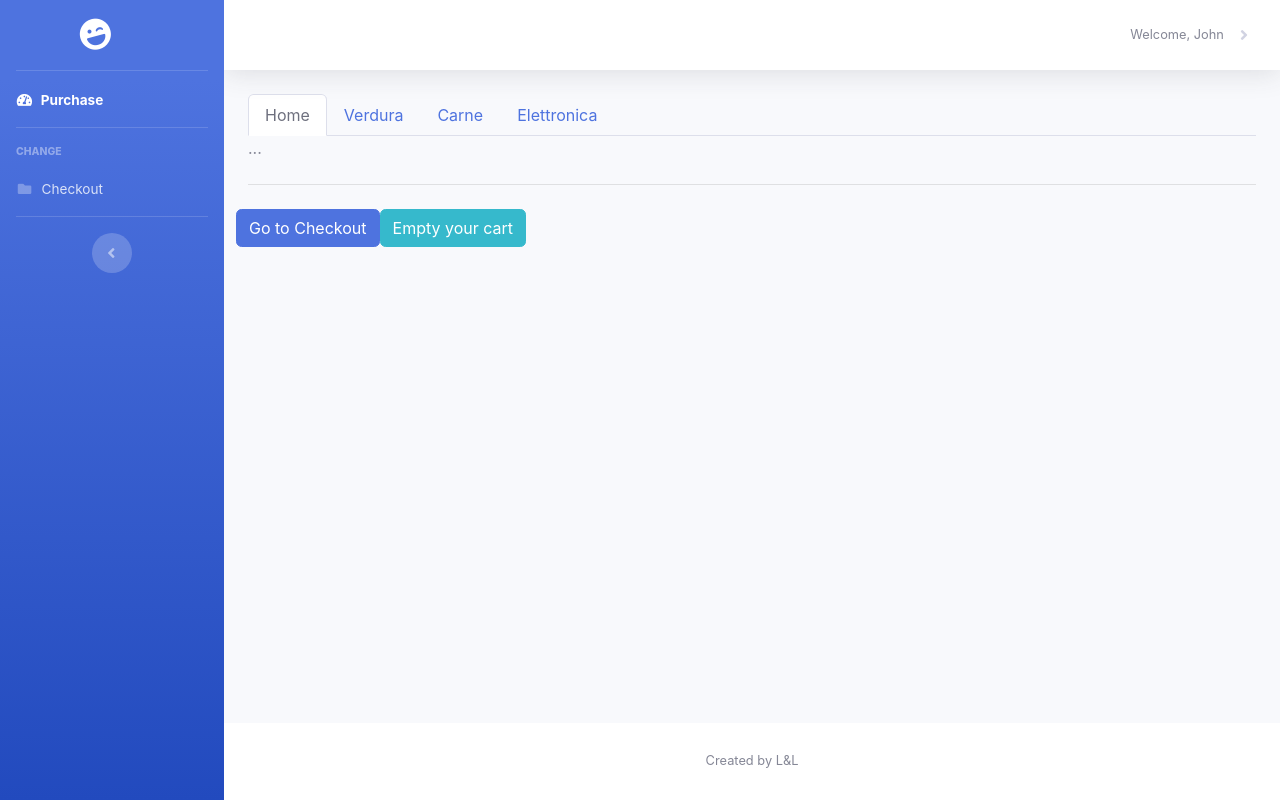
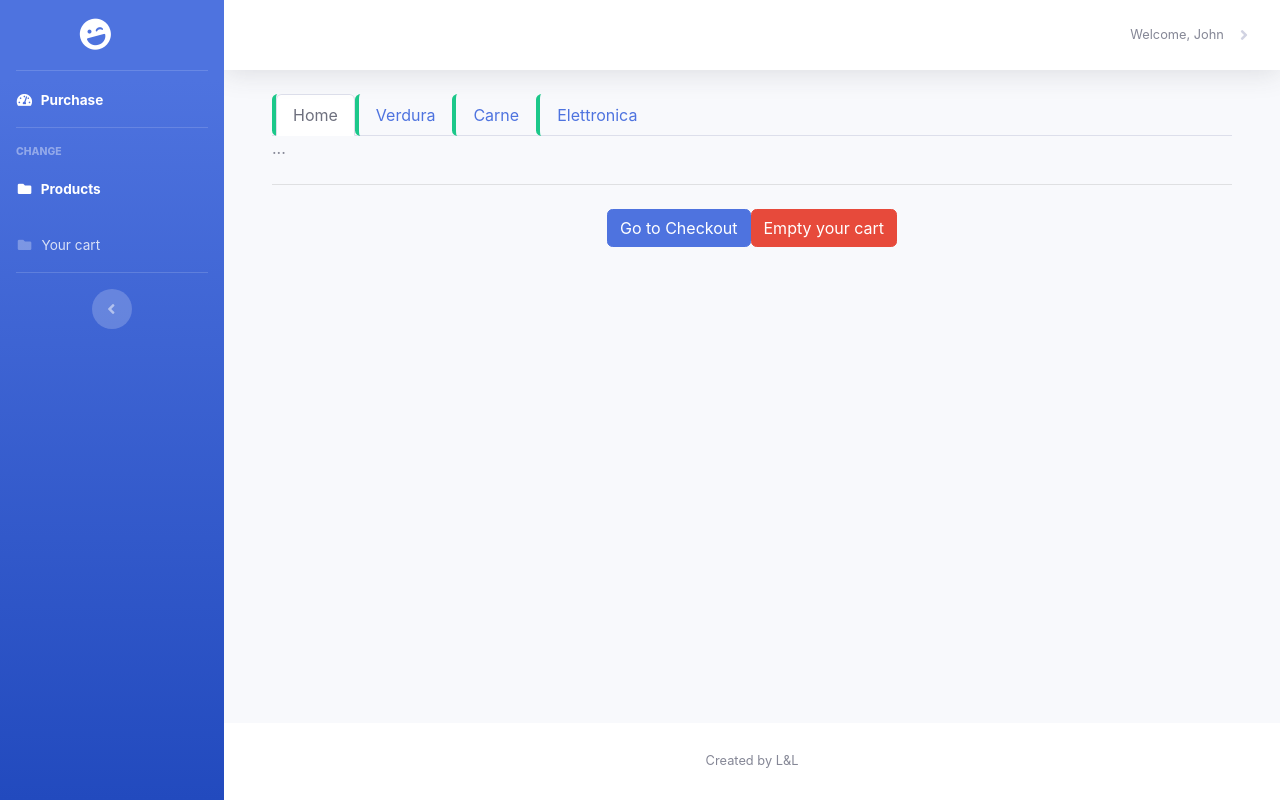
Before and after one commit to Soundwave17/Fingerprint_Database, a Django app: a page that uses fingerprintData/templates/fingerprintData/purchase.html in a window 1280 px wide. Run offline with Django 3.2, Linux system fonts and the light colour scheme; data comes from the database, SQL or seed files in the repository; some libraries are stand-ins or nearby versions; some web fonts are replaced.

Commit message:
Modified Purchase, modified database, trying to solve ajax-view problem on checkout

```diff
--- a/fingerprintData/static/js/demo/purchase.js
+++ b/fingerprintData/static/js/demo/purchase.js
@@ -1,6 +1,34 @@
 $(document).ready(function () {
+
+    $("#cart-nav").click(function () {
+        $("#accordionSidebar li").removeClass("active");
+        $("#active-link").addClass("active");
+        $(this).closest("li").addClass(" active");
+        $("#checkout-panel").removeClass("d-none");
+        $("#checkout-panel").show();
+        $("#purchase-panel").hide();
+    });
+
+    $("#checkout-btn").click(function () {
+        $("#accordionSidebar li").removeClass("active");
+        $("#active-link").addClass("active");
+        $("#cart-nav").closest("li").addClass(" active");
+        $("#checkout-panel").removeClass("d-none");
+        $("#checkout-panel").show();
+        $("#purchase-panel").hide();
+    });
+
+    $("#products-nav").click(function () {
+        $("#accordionSidebar li").removeClass("active");
+        $("#active-link").addClass("active");
+        $(this).closest("li").addClass(" active");
+        $("#purchase-panel").show();
+        $("#checkout-panel").hide();
+    });
+
     $(".check-image").hide();
-    var card_wrapper = $(".border.col-md-3.p-1.m-1");
+    var card_wrapper = $(".border.col-md-2.p-1.m-1");
+
     card_wrapper.hover(
         function () {
             if (!$(this).hasClass("border-primary")) {
@@ -29,4 +57,19 @@ $(document).ready(function () {
                 .children("img.check-image").show()
         }
     });
+
+    $("#empty-cart").on("click", function () {
+        card_wrapper.each(function (index, value) {
+            if ($(this).hasClass('border-primary')) {
+                $(this).css("opacity", "1.0");
+                $(this).removeClass('border-primary');
+                $(this).remove("selected");
+                $(this).children("div.card")
+                    .children("div.card-footer")
+                    .children("span.float-sm-left")
+                    .children("img.check-image").hide();
+            }
+        });
+    });
+
 });
--- a/fingerprintData/templates/fingerprintData/access.html
+++ b/fingerprintData/templates/fingerprintData/access.html
@@ -16,6 +16,12 @@
 
 {% block content %}
     {% load static %}
+
+    {% block extracss %}
+
+        <link href="{% static 'css/access.css' %}" rel="stylesheet" type="text/css">
+
+    {% endblock %}
 
     <div class="jumbotron text-center">
         <h1>Evil and Mean Marketplace</h1>
--- a/fingerprintData/templates/fingerprintData/purchase.html
+++ b/fingerprintData/templates/fingerprintData/purchase.html
@@ -1,15 +1,21 @@
 {% extends 'fingerprintData/page_template.html' %}
-
 
 
 {% block title %}{% endblock title %}
 {% block navtitle %}{% endblock navtitle %}
 {% block activetitle %}Purchase{% endblock activetitle %}
 {% block navlinks %}
+    <li class="nav-item active">
+        <a class="nav-link " href="javascript:void(0)" id="products-nav">
+            <i class="fas fa-fw fa-folder"></i>
+            <span> Products </span>
+        </a>
+    </li>
+
     <li class="nav-item">
-        <a class="nav-link" href="{% url 'fingerprintData:checkout' customer.customer_email %}">
+        <a class="nav-link" href="javascript:void(0)" id="cart-nav">
             <i class="fas fa-fw fa-folder"></i>
-            <span> Checkout </span>
+            <span> Your cart </span>
         </a>
     </li>
 {% endblock navlinks %}
@@ -48,16 +54,16 @@
     {% endblock %}
 
     {% if types %}
-
+        <div class="container mx-0" id="purchase-panel">
             <ul class="nav nav-tabs" id="myTab" role="tablist">
-            <li class="nav-item">
+                <li class="nav-item border-left-success rounded">
                     <a class="nav-link active" id="home-tab" data-toggle="tab" href="#home" role="tab"
                        aria-controls="home"
                        aria-selected="true">Home</a>
                 </li>
 
                 {% for type in types %}
-                <li class="nav-item">
+                    <li class="nav-item border-left-success rounded">
                         <a class="nav-link"
                            id="{{ type }}-tab"
                            data-toggle="tab"
@@ -81,7 +87,7 @@
                             {% if products %}
                                 {% for product in products %}
                                     {% if type == product.product_type %}
-                                    <div class="col-md-3  border p-1 m-1 rounded border-4">
+                                        <div class="col-md-2  border p-1 m-1 rounded border-4">
                                             <div class="card">
                                                 <img class="card-img-top" src="https://picsum.photos/200/150/?random">
                                                 <div class="card-block">
@@ -107,9 +113,63 @@
 
             <hr class="sidebar-divider my-4">
 
+            <div class="row justify-content-center text-center">
+                <button id="checkout-btn" class="btn btn-primary"> Go to Checkout</button>
+                <button id="empty-cart" class="btn btn-danger"> Empty your cart</button>
+            </div>
+
+
+        </div>
+
+        <div class="container d-none border rounded shadow" id="checkout-panel">
             <div class="row">
-            <button id="checkout-btn" class="btn btn-primary"> Go to Checkout</button>
-            <button id="empty-cart" class="btn btn-info"> Empty your cart</button>
+                <div class="col-md-12">
+                    <ul class="list-group my-3">
+                        <li class="list-group-item d-flex justify-content-between lh-condensed">
+                            <div>
+                                <h6 class="my-0">Product name</h6>
+                                <small class="text-muted">Brief description</small>
+                            </div>
+                            <span class="text-muted">$12</span>
+                        </li>
+                        <li class="list-group-item d-flex justify-content-between lh-condensed">
+                            <div>
+                                <h6 class="my-0">Second product</h6>
+                                <small class="text-muted">Brief description</small>
+                            </div>
+                            <span class="text-muted">$8</span>
+                        </li>
+                        <li class="list-group-item d-flex justify-content-between lh-condensed">
+                            <div>
+                                <h6 class="my-0">Third item</h6>
+                                <small class="text-muted">Brief description</small>
+                            </div>
+                            <span class="text-muted">$5</span>
+                        </li>
+                        <li class="list-group-item d-flex justify-content-between bg-light">
+                            <div class="text-success">
+                                <h6 class="my-0">Promo code</h6>
+                                <small>EXAMPLECODE</small>
+                            </div>
+                            <span class="text-success">-$5</span>
+                        </li>
+                        <li class="list-group-item d-flex justify-content-between">
+                            <span>Total (USD)</span>
+                            <strong>$20</strong>
+                        </li>
+                    </ul>
+                </div>
+            </div>
+            <div class="row">
+                <div class="col-xs-12">
+
+                </div>
+            </div>
+            <div class="row">
+                <div class="col-xs-12">
+
+                </div>
+            </div>
         </div>
 
     {% endif %}
@@ -131,15 +191,13 @@
                     var lenght = 0;
                     console.log("Product list is not empty");
                     array.each(function (index, value) {
-                        length=length+1;
-                        temp[index]=($(this).children("div.card")
+                        temp[index] = ($(this).children("div.card")
                             .children("div.card-block")
                             .children("h4.card-title").text());
-                        console.log(temp);
                     });
                     console.log(length);
                     JSON.stringify(temp);
-                    temp['length']=length;
+                    temp['length'] = length;
                     console.log(temp);
                     $.ajax({
                         headers: {"X-CSRFToken": csrftoken},
```
Also changed, not shown: fingerprintData/templates/fingerprintData/overview.html (+0 -16 lines), fingerprintData/static/css/purchase.css (line endings or trailing spaces). Lines whose indentation alone changed are shown as unchanged.
